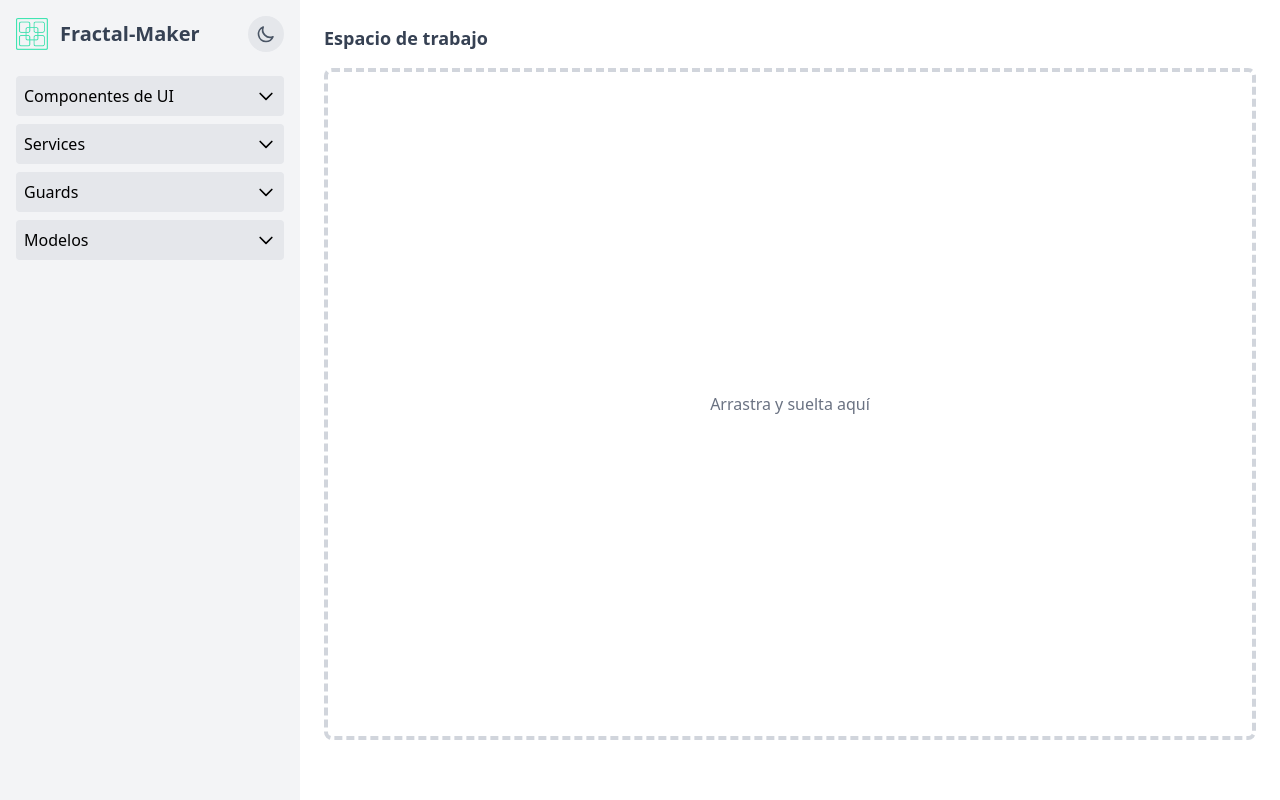
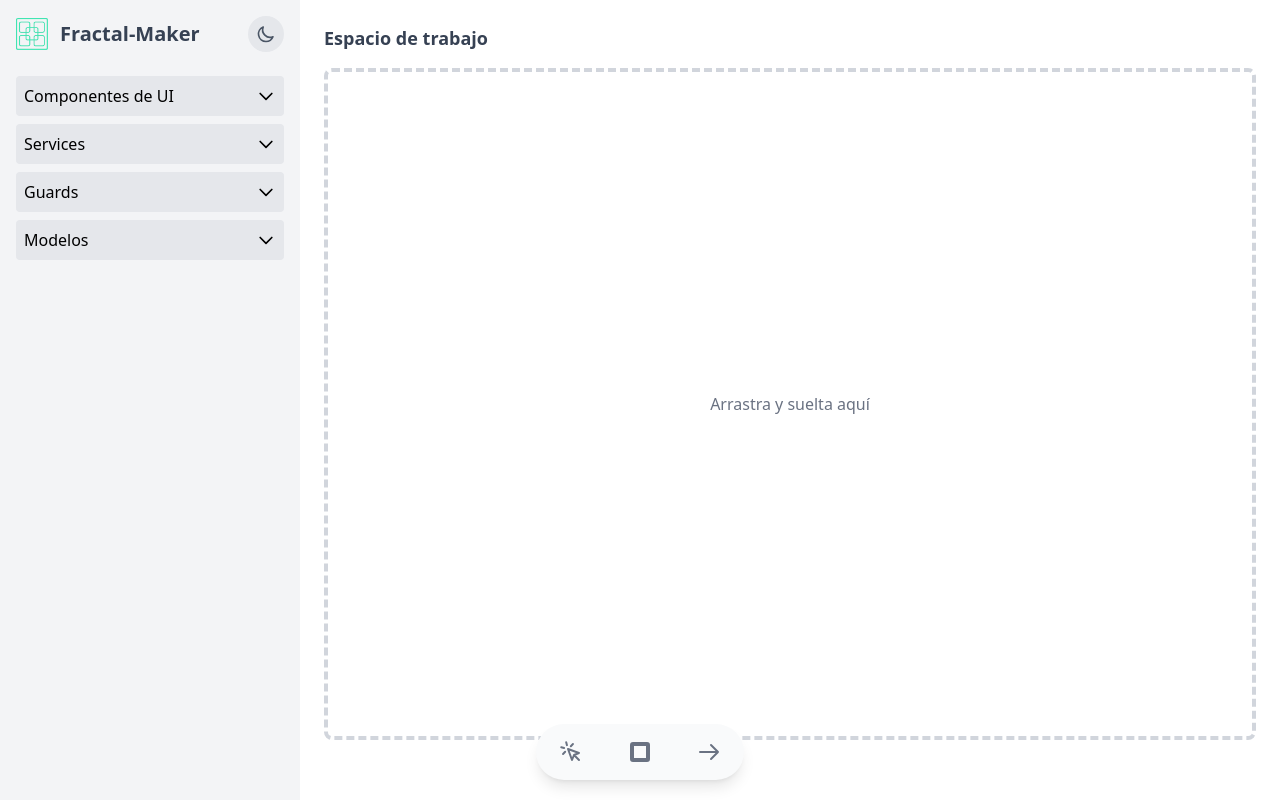
Before and after one commit to Jestebanl/angular-fractal, an Angular app: page / in a window 1280 px wide. Built offline with nearby package versions, Linux system fonts and the light colour scheme.

Commit message:
isla flotante en artboard

```diff
--- a/src/app/features/maker/artboard/artboard.component.html
+++ b/src/app/features/maker/artboard/artboard.component.html
@@ -3,4 +3,5 @@
   <div class="border-dashed border-4 border-gray-300 dark:border-gray-600 rounded-lg h-[calc(100vh-8rem)] flex items-center justify-center">
     <p class="text-gray-500 dark:text-gray-400">Arrastra y suelta aquí</p>
   </div>
+  <app-isla-herramientas/>
 </main>
--- a/src/app/features/maker/artboard/artboard.component.ts
+++ b/src/app/features/maker/artboard/artboard.component.ts
@@ -1,8 +1,9 @@
 import { Component } from '@angular/core';
+import { IslaHerramientasComponent } from "../components/isla-herramientas/isla-herramientas.component";
 
 @Component({
   selector: 'app-artboard',
-  imports: [],
+  imports: [IslaHerramientasComponent],
   templateUrl: './artboard.component.html',
   styleUrl: './artboard.component.css'
 })
--- /dev/null
+++ b/src/app/features/maker/components/isla-herramientas/isla-herramientas.component.html
@@ -0,0 +1,19 @@
+<div class="fixed bottom-5 left-1/2 transform -translate-x-1/2 z-50">
+    <div class="flex bg-gray-50 w-52 h-14 items-center justify-around rounded-full shadow-lg dark:bg-gray-800">
+      <button class="w-10 h-10 rounded-full bg-transparent flex items-center justify-center text-gray-500 hover:bg-gray-100 hover:text-gray-900 dark:hover:bg-gray-700 dark:text-gray-400 transition-all duration-300 ease-in-out">
+        <svg xmlns="http://www.w3.org/2000/svg" class="h-6 w-6" fill="none" viewBox="0 0 24 24" stroke="currentColor">
+          <path stroke-linecap="round" stroke-linejoin="round" stroke-width="2" d="M15 15l-2 5L9 9l11 4-5 2zm0 0l5 5M7.188 2.239l.777 2.897M5.136 7.965l-2.898-.777M13.95 4.05l-2.122 2.122m-5.657 5.656l-2.12 2.122" />
+        </svg>
+      </button>
+      <button class="w-10 h-10 rounded-full bg-transparent flex items-center justify-center text-gray-500 hover:bg-gray-100 hover:text-gray-900 dark:hover:bg-gray-700 dark:text-gray-400 transition-all duration-300 ease-in-out">
+        <svg xmlns="http://www.w3.org/2000/svg" class="h-6 w-6" fill="none" viewBox="0 0 24 24" stroke="currentColor">
+          <path stroke-linecap="round" stroke-linejoin="round" stroke-width="2" d="M5 3a2 2 0 00-2 2v14a2 2 0 002 2h14a2 2 0 002-2V5a2 2 0 00-2-2H5zm0 2h14v14H5V5z" />
+        </svg>
+      </button>
+      <button class="w-10 h-10 rounded-full bg-transparent flex items-center justify-center text-gray-500 hover:bg-gray-100 hover:text-gray-900 dark:hover:bg-gray-700 dark:text-gray-400 transition-all duration-300 ease-in-out">
+        <svg xmlns="http://www.w3.org/2000/svg" class="h-6 w-6" fill="none" viewBox="0 0 24 24" stroke="currentColor">
+          <path stroke-linecap="round" stroke-linejoin="round" stroke-width="2" d="M14 5l7 7m0 0l-7 7m7-7H3" />
+        </svg>
+      </button>
+    </div>
+  </div>
--- /dev/null
+++ b/src/app/features/maker/components/isla-herramientas/isla-herramientas.component.ts
@@ -0,0 +1,11 @@
+import { Component } from '@angular/core';
+
+@Component({
+  selector: 'app-isla-herramientas',
+  imports: [],
+  templateUrl: './isla-herramientas.component.html',
+  styles: ``
+})
+export class IslaHerramientasComponent {
+
+}
```
Also changed, not shown: 1 other file (tests, documents, lock files or other folders).
